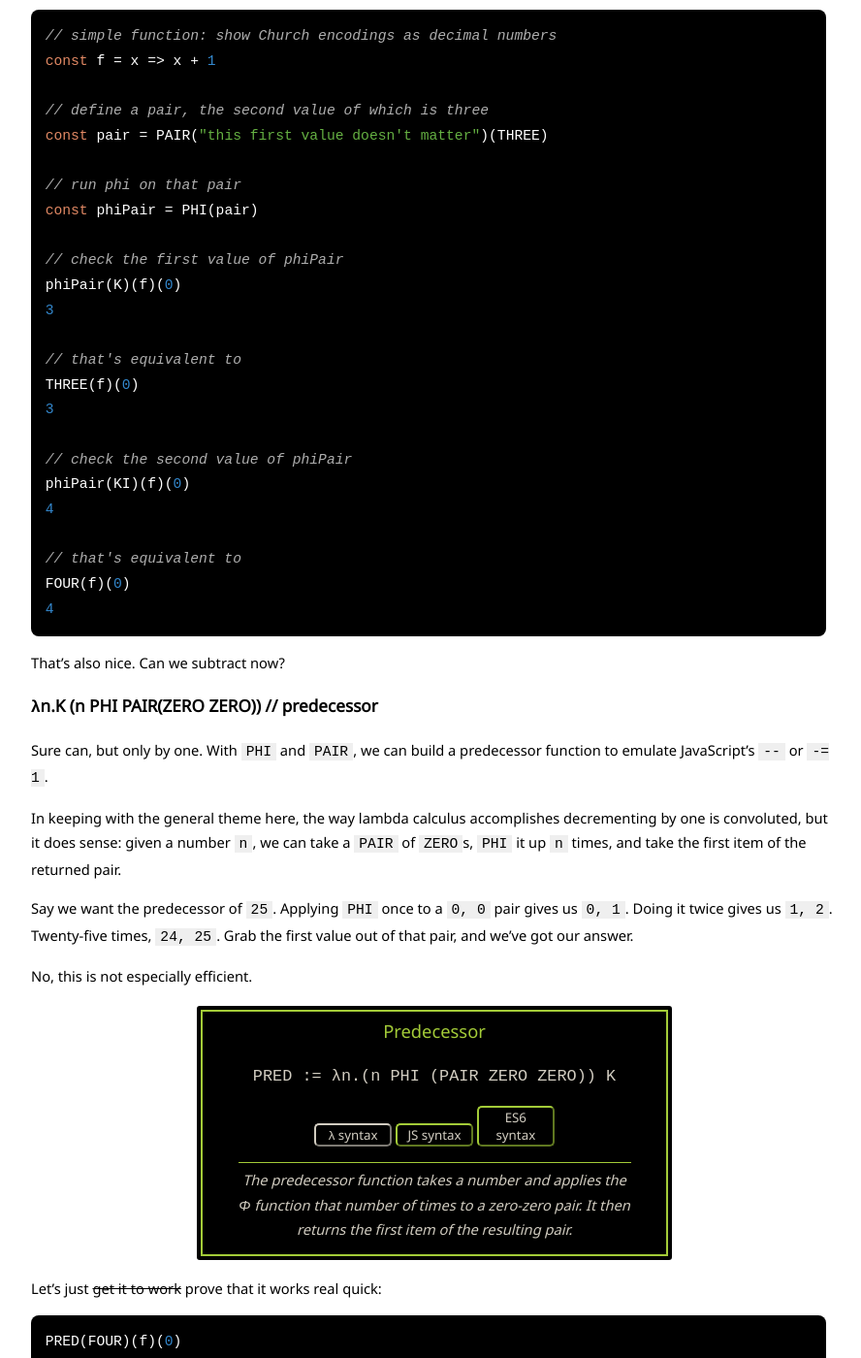
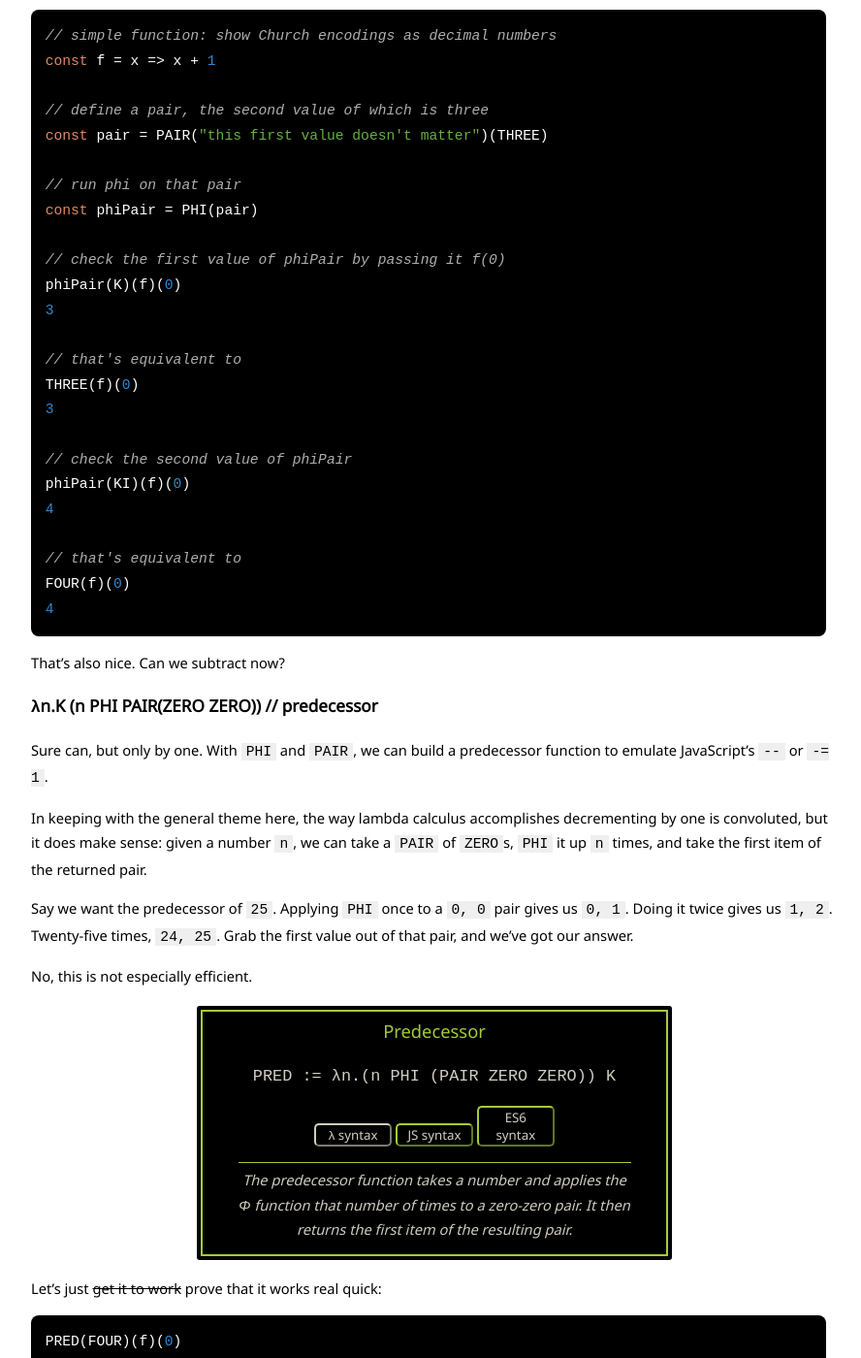
Before and after one commit to davidfloyd91/davidfloyd91.github.io, a Jekyll site: the page built from _posts/2019-08-11-lambda-calculus-functional-programming-starling-kestrel-4.markdown, in a window 1280 px wide and 1400 px high, scrolled down 1540 px. Shown: the whole window at 97% size, without its empty margins (192-1080 px from the left). Built offline with Jekyll 4.4.1, drawn with Linux system fonts in a browser that asks for light colours.

Commit message:
Fix typo

```diff
--- a/_posts/2019-08-11-lambda-calculus-functional-programming-starling-kestrel-4.markdown
+++ b/_posts/2019-08-11-lambda-calculus-functional-programming-starling-kestrel-4.markdown
@@ -47,7 +47,7 @@ const pair = PAIR("this first value doesn't matter")(THREE)
 // run phi on that pair
 const phiPair = PHI(pair)
 
-// check the first value of phiPair
+// check the first value of phiPair by passing it f(0)
 phiPair(K)(f)(0)
 3
 
@@ -70,7 +70,7 @@ That's also nice. Can we subtract now?
 
 Sure can, but only by one. With `PHI` and `PAIR`, we can build a predecessor function to emulate JavaScript's `--` or `-= 1`.
 
-In keeping with the general theme here, the way lambda calculus accomplishes decrementing by one is convoluted, but it does sense: given a number `n`, we can take a `PAIR` of `ZERO`s, `PHI` it up `n` times, and take the first item of the returned pair.
+In keeping with the general theme here, the way lambda calculus accomplishes decrementing by one is convoluted, but it does make sense: given a number `n`, we can take a `PAIR` of `ZERO`s, `PHI` it up `n` times, and take the first item of the returned pair.
 
 Say we want the predecessor of `25`. Applying `PHI` once to a `0, 0` pair gives us `0, 1`. Doing it twice gives us `1, 2`. Twenty-five times, `24, 25`. Grab the first value out of that pair, and we've got our answer.
 
```
